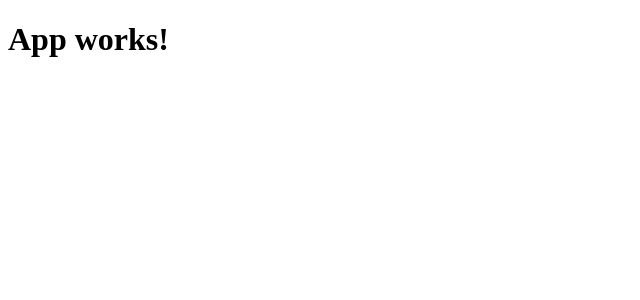
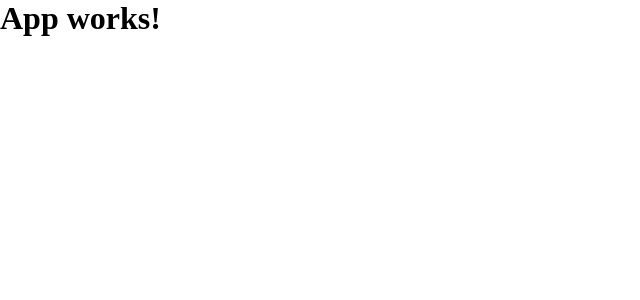
Before and after one commit to TMontenegro/dtmoney, a React (Create React App) app: page / in a window 1280 px wide. Shown: the top 300 px of the page, without its empty margins (0-640 px from the left). Built offline with nearby package versions, Linux system fonts and the light colour scheme.

Commit message:
style(global): setup and implement global style

```diff
--- a/src/App.tsx
+++ b/src/App.tsx
@@ -1,8 +1,10 @@
+import { GlobalStyle } from "./styles/global";
 
 export function App() {
   return (
     <div className="App">
       <h1>App works!</h1>
+      <GlobalStyle />
     </div>
   );
 }
--- /dev/null
+++ b/src/styles/global.ts
@@ -0,0 +1,46 @@
+import { createGlobalStyle } from "styled-components"
+
+export const GlobalStyle = createGlobalStyle`
+    :root {
+        --red: #e52e4d;
+        --blue: 5429CC;
+
+        --blue-light: #6933ff;
+
+        --text-tile: #363f5f;
+        --text-body: #969cb3;
+
+        --background: #f0f2f5;
+        --shape: #ffffff;
+    }
+
+    * {
+        margin: 0;
+        padding: 0;
+        box-sizing: border-box;
+    }
+
+    html {
+        @media (max-width: 1080px) {
+            font-size: 93.75%;
+        }
+
+        @media (max-width: 720px) {
+            font-size: 87.5%;
+        }
+    }
+
+    body {
+        background: var(---background);
+        -webkit-font-smoothing: antialiased;
+    }
+
+    button {
+        cursor: pointer;
+    }
+
+    [disabled] {
+        opacity: 0.6;
+        cursor: not-allowed;
+    }
+`
```
